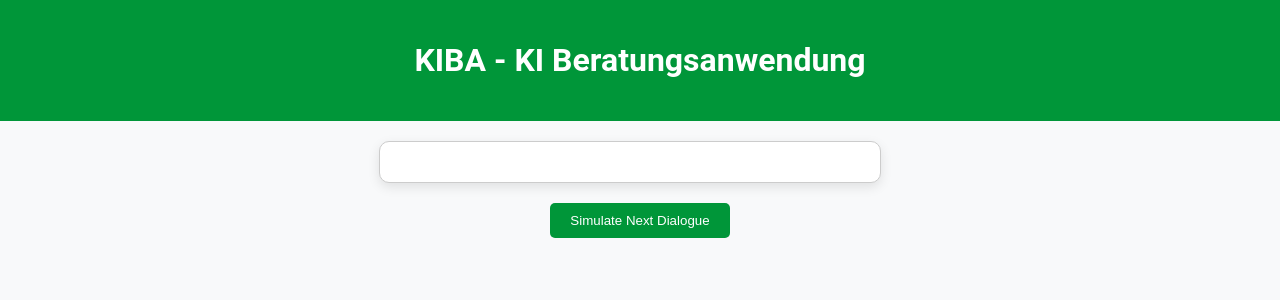
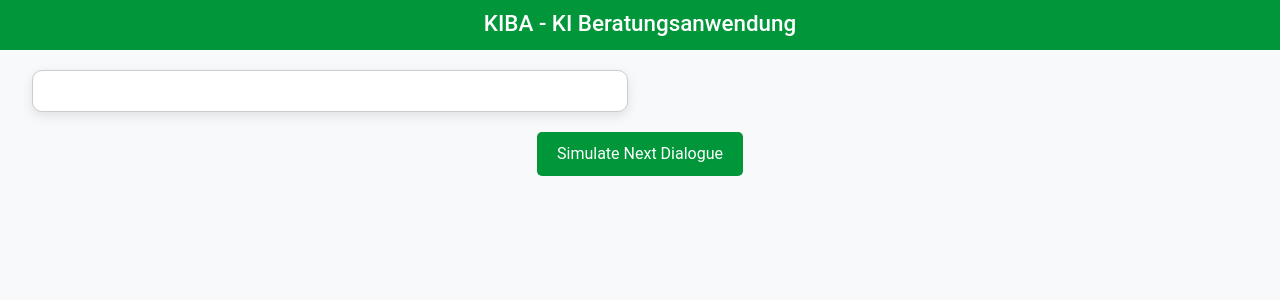
Before and after one commit to svet-vrs/Hackathon, a React (Create React App) app: page / in a window 1280 px wide. Shown: the top 300 px of the page. Built offline with nearby package versions, Linux system fonts and the light colour scheme.

Commit message:
layout changes

```diff
--- a/public/index.html
+++ b/public/index.html
@@ -15,6 +15,8 @@
       user's mobile device or desktop. See https://developers.google.com/web/fundamentals/web-app-manifest/
     -->
     <link rel="manifest" href="%PUBLIC_URL%/manifest.json" />
+    <link href="https://cdn.jsdelivr.net/npm/bootstrap@5.3.3/dist/css/bootstrap.min.css" rel="stylesheet" integrity="sha384-QWTKZyjpPEjISv5WaRU9OFeRpok6YctnYmDr5pNlyT2bRjXh0JMhjY6hW+ALEwIH" crossorigin="anonymous">
+    <script src="https://cdn.jsdelivr.net/npm/bootstrap@5.3.3/dist/js/bootstrap.bundle.min.js" integrity="sha384-YvpcrYf0tY3lHB60NNkmXc5s9fDVZLESaAA55NDzOxhy9GkcIdslK1eN7N6jIeHz" crossorigin="anonymous"></script>
     <!--
       Notice the use of %PUBLIC_URL% in the tags above.
       It will be replaced with the URL of the `public` folder during the build.
--- a/src/App.js
+++ b/src/App.js
@@ -85,13 +85,20 @@ function App() {
       <header className="app-header">
         <h1>KIBA - KI Beratungsanwendung</h1>
       </header>
-      <div className="main-content">
-        <ChatTranscription messages={messages} isTyping={isTyping} currentMessage={currentMessage} />
+      <div className="main-content ">
+        <div className='row content'>
+          <div className='col-6'>
+            <ChatTranscription messages={messages} isTyping={isTyping} currentMessage={currentMessage} />
+            {showPflegeantragPopup && <PopUp handleOpenPflegeantrag={handleOpenPflegeantrag} />}
+          </div>
+          <div className="col-6">
+              {showPdf && <PdfViewer pdfUrl={pdfUrl} />}
+          </div>
+        </div>
 
-        {showPdf && <PdfViewer pdfUrl={pdfUrl} />}
+
 
         {/* Popup for opening Pflegeantrag */}
-        {showPflegeantragPopup && <PopUp handleOpenPflegeantrag={handleOpenPflegeantrag} />}
 
         {/* Simulate Next Step */}
         <div className="simulation-controls">
--- a/src/style.css
+++ b/src/style.css
@@ -12,25 +12,28 @@
 /* Header Section */
 .app-header {
   width: 100%;
-  padding: 20px;
   background-color: #009639; /* Neutral green */
   display: flex;
   align-items: center;
   justify-content: center;
+  padding-top:10px;
+  padding-bottom:5px;
+  height: 50px;
 }
 
 .app-header h1 {
   color: white;
-  font-size: 2rem;
+  font-size: 1.4rem;
 }
 
 /* Main Content */
 .main-content {
-  width: 80%;
-  margin: 20px 0;
+  width: 100%;
+  padding: 20px;
   display: flex;
   flex-direction: column;
   align-items: center;
+  height: calc(100vh - 50px);
 }
 
 /* Content container for Chat and PDF viewer side by side */
@@ -43,14 +46,13 @@
 /* Chat Box */
 .chat-box {
   background-color: white;
-  width: 45%;
+  width: 100%;
   max-height: 500px;
   border-radius: 10px;
   border: 1px solid #ccc;
   padding: 20px;
   overflow-y: auto;
   box-shadow: 0px 4px 12px rgba(0, 0, 0, 0.1);
-  margin-right: 20px;
 }
 
 .advisor-message {
@@ -63,6 +65,11 @@
   color: #333; /* Default for customer */
   margin-bottom: 10px;
   font-weight: bold;
+}
+
+.content
+{
+  width: 100%;
 }
 
 /* PDF Viewer */
```
